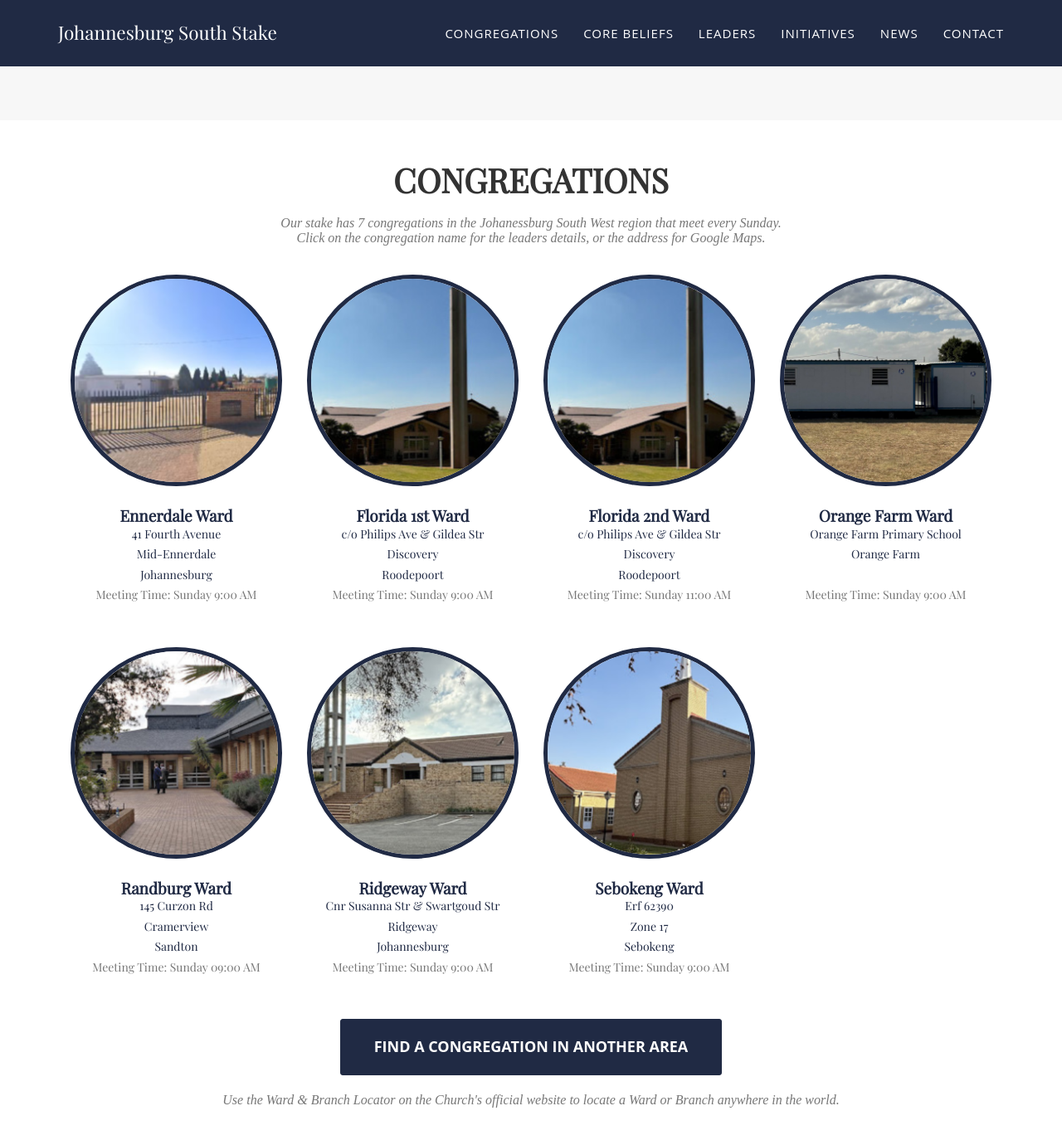
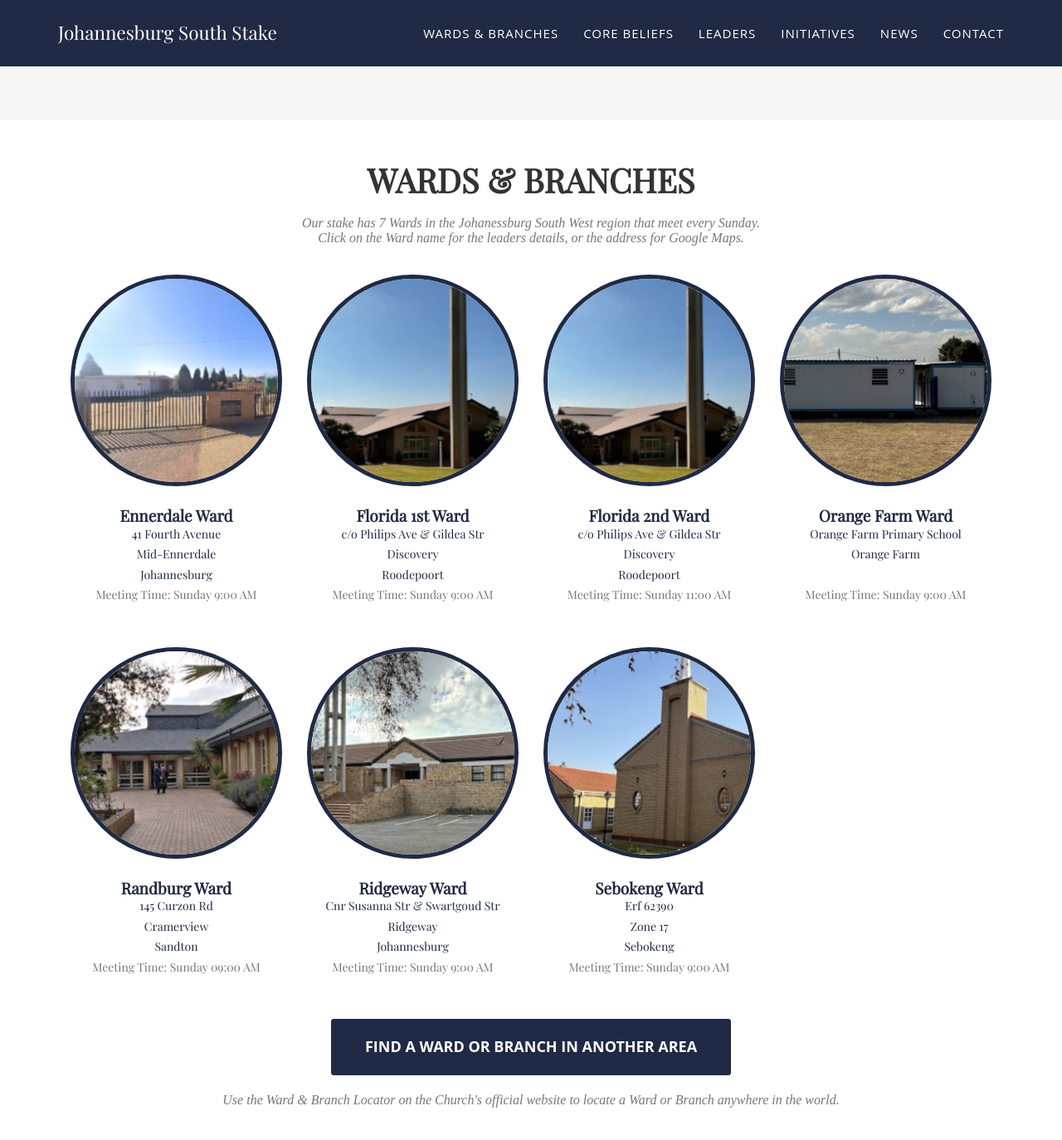
Before and after one commit to jhbsouthstake/jhbsouthstake.github.io, a Jekyll site: the page built from index.html, in a window 1280 px wide and 1400 px high, scrolled down 2165 px. Shown: the top 1374 px of the window at 83% size. Built offline with Jekyll 4.4.1, drawn with Linux system fonts in a browser that asks for light colours; some web fonts are replaced; some of the changed text lies outside the part shown.

Commit message:
change congregations to wards

```diff
--- a/_includes/congregations.html
+++ b/_includes/congregations.html
@@ -3,8 +3,8 @@
         <div class="container">
             <div class="row">
                 <div class="col-lg-12 text-center">
-                    <h2 class="section-heading">Congregations</h2>
-                    <h3 class="section-subheading text-muted">Our stake has 7 congregations in the Johanessburg South West region that meet every Sunday.<br> Click on the congregation name for the leaders details, or the address for Google Maps.</h3>
+                    <h2 class="section-heading">Wards & Branches</h2>
+                    <h3 class="section-subheading text-muted">Our stake has 7 Wards in the Johanessburg South West region that meet every Sunday.<br> Click on the Ward name for the leaders details, or the address for Google Maps.</h3>
                 </div>
             </div>
                 {% for member in site.congregations %}
@@ -28,7 +28,7 @@
             </div>
               <div class="row">
                 <div class="col-lg-12 text-center">
-                    <a href="https://maps.churchofjesuschrist.org" class="page-scroll btn btn-xl">Find a congregation in another area</a>
+                    <a href="https://maps.churchofjesuschrist.org" class="page-scroll btn btn-xl">Find a Ward or Branch in another area</a>
                     <h3 class="section-subheading text-muted">Use the Ward & Branch Locator on the Church's official website to locate a Ward or Branch anywhere in the world.</h3>
 
                 </div>
--- a/_includes/navbar.html
+++ b/_includes/navbar.html
@@ -16,7 +16,7 @@
             <div class="collapse navbar-collapse" id="bs-example-navbar-collapse-1">
                 <ul class="nav navbar-nav navbar-right">
                     <li class="hidden"><a href="#page-top"></a></li>
-                    <li><a class="page-scroll" href="{{site.url}}#congregations">Congregations</a></li>
+                    <li><a class="page-scroll" href="{{site.url}}#congregations">Wards & Branches</a></li>
                     <li><a class="page-scroll" href="{{site.url}}#core-beliefs">Core Beliefs</a></li>
                     <li><a class="page-scroll" href="{{site.url}}#leaders">Leaders</a></li>
                     <li><a class="page-scroll" href="{{site.url}}#initiatives">Initiatives</a></li>
--- a/_includes/welcome-header.html
+++ b/_includes/welcome-header.html
@@ -4,7 +4,7 @@
             <div class="intro-text">
                 <div class="intro-lead-in">Come and see what brings us closer to Christ and each other.</div>
                 <div class="intro-heading">All Are Welcome</div>
-                <a href="#congregations" class="page-scroll btn btn-xl">Find a congregation</a>
+                <a href="#congregations" class="page-scroll btn btn-xl">Find a Ward or Branch</a>
             </div>
         </div>
     </header>
```
